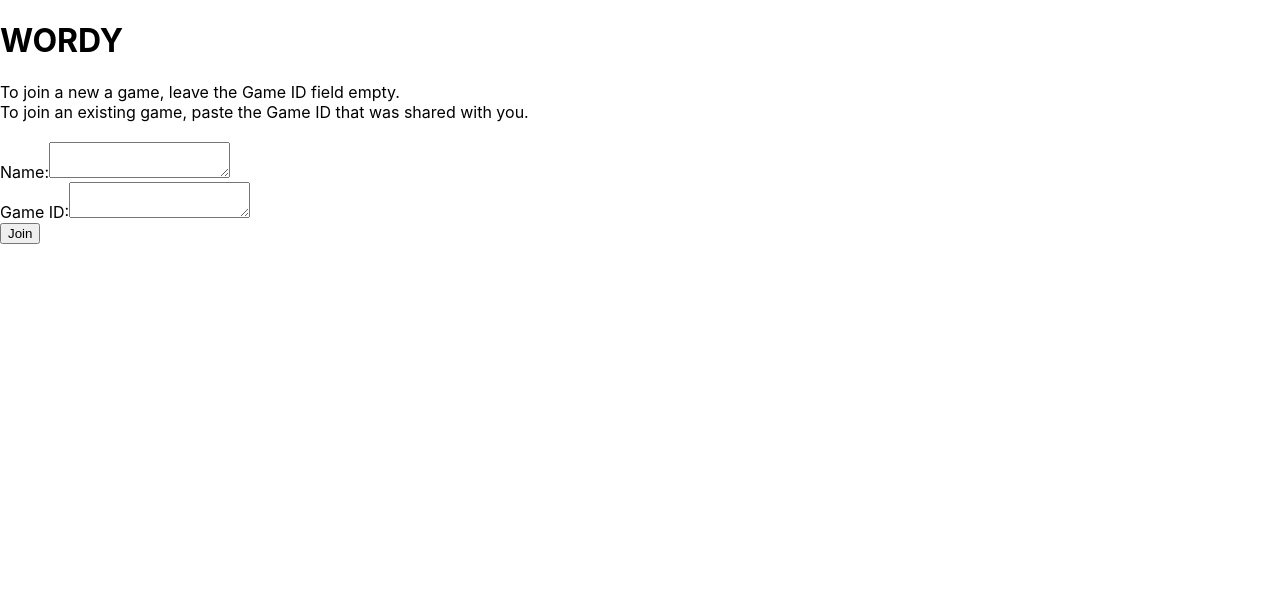
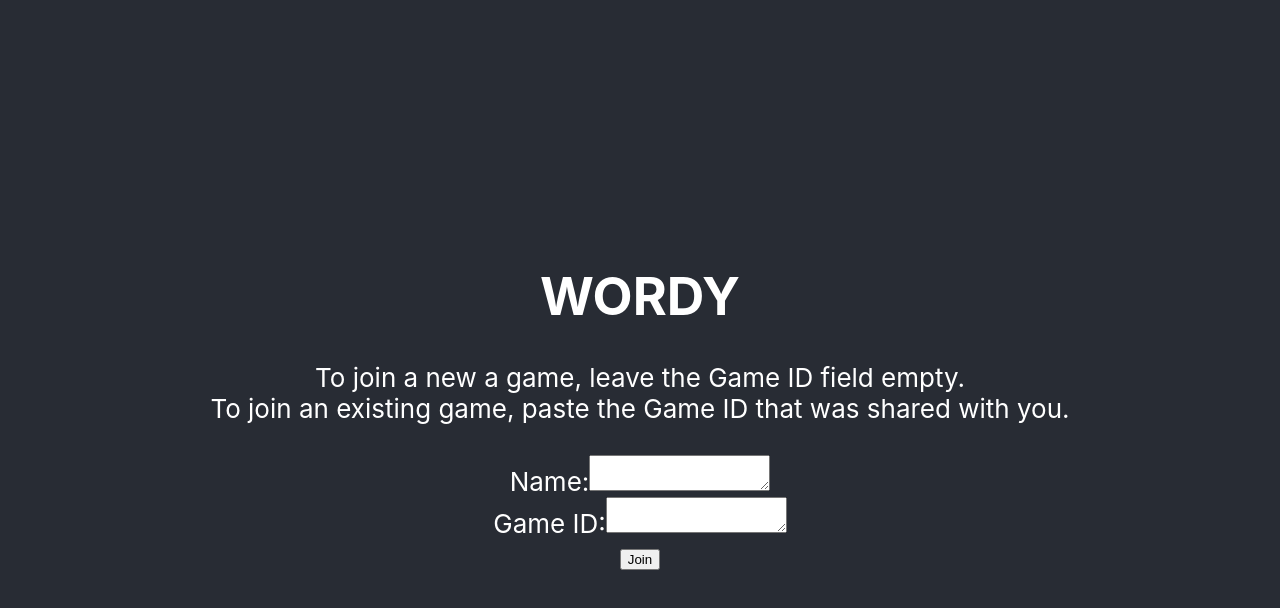
Before and after one commit to davidesarra/wordy, a React (Create React App) app in the folder wordyweb/: page / in a window 1280 px wide. Shown: the top 608 px of the page. Built offline with nearby package versions, Linux system fonts and the light colour scheme.

Commit message:
re-add react style

```diff
--- a/wordyweb/src/components/joinGame.component.jsx
+++ b/wordyweb/src/components/joinGame.component.jsx
@@ -67,6 +67,7 @@ export default class JoinGame extends Component {
             }}/>
         return (
             <React.Fragment>
+                <div className="App App-header">
                     <h1>WORDY</h1>
                     To join a new a game, leave the Game ID field empty.
                     <br></br>
@@ -86,6 +87,7 @@ export default class JoinGame extends Component {
                         <br></br>
                         <input type="submit" value="Join" />
                     </form>
+                </div>
             </React.Fragment>
         );
     }
```
Lines whose indentation alone changed are shown as unchanged.
